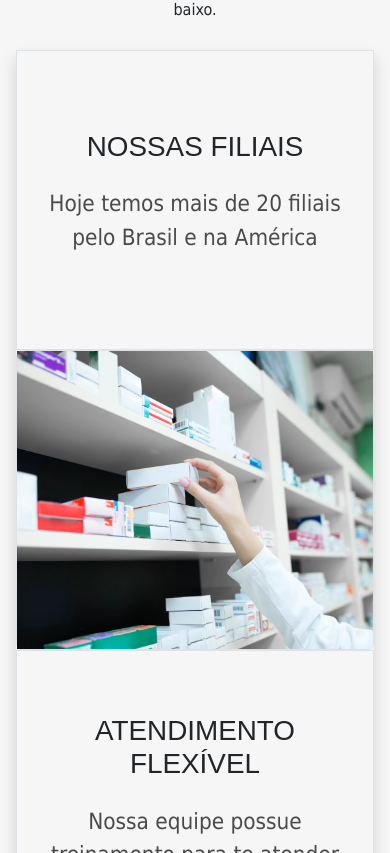
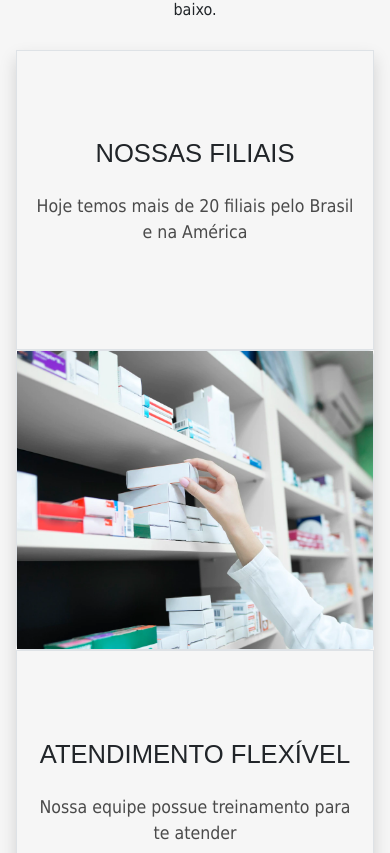
Before and after one commit to g4brielpy/oticas-vida, a Next.js app in the folder oticas-app/: page / in a window 390 px wide. Shown: the part 3111-3964 px from the top of the page. Built offline with nearby package versions, Linux system fonts and the light colour scheme.

Commit message:
Add medias querys

```diff
--- a/oticas-app/src/components/SectionSobre/index.jsx
+++ b/oticas-app/src/components/SectionSobre/index.jsx
@@ -21,7 +21,7 @@ export function SectionSobre() {
               <Image
                 src={imgLoja}
                 alt="Image Loja vida"
-                className="img-fluid h-100"
+                className="img-fluid h-100 object-fit-cover"
               />
             </div>
             <div className="border px-3 d-flex flex-column align-items-center justify-content-center gap-3">
@@ -42,7 +42,7 @@ export function SectionSobre() {
               <Image
                 src={imgAtendimento}
                 alt="Image Atendimento"
-                className="img-fluid h-100"
+                className="img-fluid h-100 object-fit-cover"
               />
             </div>
           </div>
--- a/oticas-app/src/components/SectionSobre/index.module.css
+++ b/oticas-app/src/components/SectionSobre/index.module.css
@@ -10,13 +10,9 @@
 
 .box :is(figure, div) {
   height: 300px;
-
   flex: 1 1 300px;
 }
 
-.box img {
-  object-fit: cover;
-}
 .box h4 {
   text-transform: uppercase;
   font-family: var(--font-title);
@@ -25,3 +21,12 @@
   color: var(--gray01);
   font-size: 1.4rem;
 }
+
+@media (max-width: 600px) {
+  .box h4{
+    font-size: 1.6rem;
+  }
+  .box p {
+    font-size: 1.1rem;
+  }
+}
```
